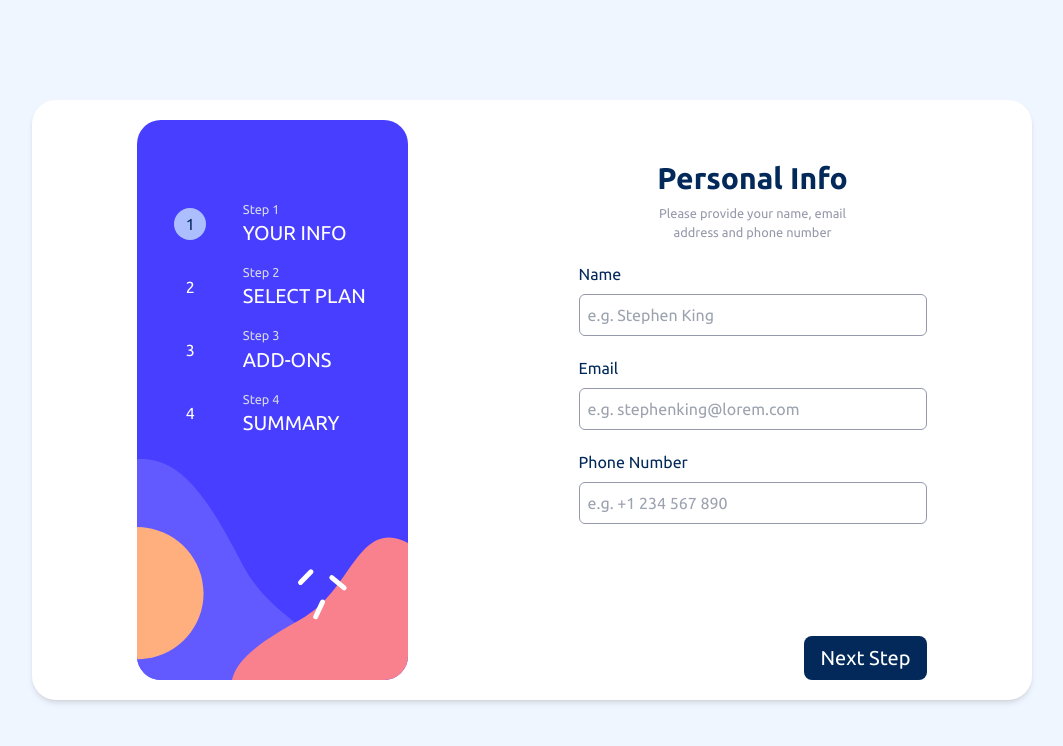
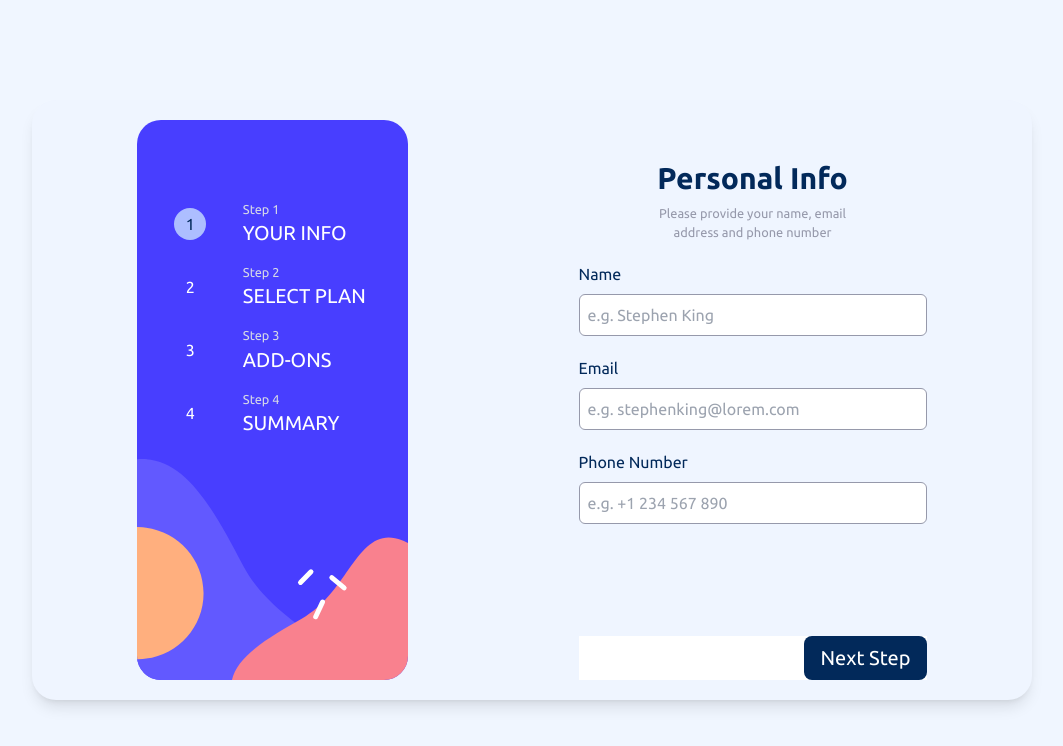
Before and after one commit to NikaBotchorishvili/multistep-form, a React (Vite) app: page / in a window 1280 px wide. Shown: the top 746 px of the page, without its empty margins (108-1171 px from the left). Built offline with nearby package versions, Linux system fonts and the light colour scheme.

Commit message:
fixes #1

```diff
--- a/src/App.tsx
+++ b/src/App.tsx
@@ -1,4 +1,4 @@
-import Form from "./components/form";
+import Form from "./components/multiStepForm/form";
 import "./index.css"
 import ContextProvider from "./Context/MultiStepContext";
 import PersonalInfo from "./components/multiStepForm/Personalize/PersonalInfo";
--- a/src/components/form.tsx
+++ /dev/null
@@ -1,68 +0,0 @@
-import { useContext } from "react";
-import { Context } from "../Context/MultiStepContext";
-
-import Sidebar from "./Sidebar";
-import Title from "./multiStepForm/components/Title";
-import ThankYou from "./thankYou";
-import { ContextType } from "../Context/Types";
-function Form() {
-	const {
-		currentStepIndex,
-		back,
-		next,
-		step,
-		steps,
-		handleSubmitFinish,
-		finished,
-		errors
-	} = useContext(Context) as Required<Partial<ContextType>>;
-	return (
-		<main className="flex md:flex-row flex-col h-[600px] shadow-md w-[1000px] justify-around p-5 bg-White rounded-3xl">
-			<Sidebar currentStepIndex={currentStepIndex} />
-			<div className="flex flex-col md:h-full justify-between md:static absolute top-32 left-1/2 right-1/2 md:translate-x-0 -translate-x-1/2 md:w-fit w-5/6 h-fit bg-Alabaster md:bg-opacity-0 p-5 rounded-2xl md:rounded-none md:p-0 box-content">
-				<div className="flex flex-col gap-5 w-full h-full">
-					{finished ? (
-						<ThankYou />
-					) : (
-						<>
-							<Title />
-							{step}
-						</>
-					)}
-				</div>
-
-				<div className="flex justify-between w-full  md:static">
-					{!finished && (
-						<>
-							{currentStepIndex !== 0 && (
-								<button
-									onClick={back}
-									className="mr-auto text-CoolGray font-bold hover:text-MarineBlue duration-76"
-								>
-									Go Back
-								</button>
-							)}
-							{currentStepIndex + 1 < steps.length ? (
-								<button
-									onClick={next}
-									className="ml-auto text-White bg-MarineBlue text-xl px-4 py-2 rounded-lg hover:bg-opacity-90 duration-150"
-								>
-									Next Step
-								</button>
-							) : (
-								<button
-									onClick={handleSubmitFinish}
-									className="ml-auto text-White bg-MarineBlue text-xl px-4 py-2 rounded-lg hover:bg-opacity-90 duration-150"
-								>
-									Finish
-								</button>
-							)}
-						</>
-					)}
-				</div>
-			</div>
-		</main>
-	);
-}
-
-export default Form;
--- a/src/components/multiStepForm/Personalize/PersonalInfo.tsx
+++ b/src/components/multiStepForm/Personalize/PersonalInfo.tsx
@@ -30,11 +30,11 @@ function PersonalInfo() {
 			<Input
 				label="Phone Number"
 				name="phone_number"
-				error={errors.email}
-				value={formData.personalize.email}
+				error={errors.phone_number}
+				value={formData.personalize.phone_number}
 				placeholder="e.g. +1 234 567 890"
 				handler={handlePersonalizeChange}
-				type="email"
+				type="text"
 			/>
 		</form>
 	);
--- a/src/components/multiStepForm/SelectYourPlan/SelectYourPlan.tsx
+++ b/src/components/multiStepForm/SelectYourPlan/SelectYourPlan.tsx
@@ -1,38 +1,12 @@
 import { useContext, useEffect } from "react";
 import Input from "./components/input";
 import { Context } from "../../../Context/MultiStepContext";
-import { ContextType } from "../../../Context/Types";
+import {ContextType} from "../../../Context/Types"
 function SelectYourPlan() {
-	const { planType, handleSetPlanType, setFormData } =
-		useContext(Context) as Required<Partial<ContextType>>;
+	const { planType, handleSetPlanType } =
+		useContext(Context) as Required<Partial<ContextType>>
 
-	useEffect(() => {
-		if (planType) {
-			setFormData((prev) => {
-				return {
-					...prev,
-					plan: {
-						...prev.plan,
-						type: !planType ? "monthly" : "yearly",
-						price: prev.plan.price * 10,
-					},
-				};
-			})
-			// 	Solution for the price isn't really good but it works in this case cause the price for every yearly plan
-			// 	is 10 times more than the corresponding monthly plan.
-		}else{
-			setFormData((prev) => {
-				return {
-					...prev,
-					plan: {
-						...prev.plan,
-						type: !planType ? "monthly" : "yearly",
-						price: prev.plan.price * 10,
-					},
-				};
-			})
-		}
-	}, [planType]);
+
 	const content = !planType ? (
 		<>
 			<Input
@@ -77,8 +51,8 @@ function SelectYourPlan() {
 		</>
 	);
 	return (
-		<>
-			<form className="flex gap-4 md:flex-row flex-col md:w-fit w-full ">
+		<div className="mb-40 flex  flex-col justify-center md:gap-y-6 gap-y-10">
+			<form className="flex gap-4 md:flex-row flex-col  md:w-fit w-full ">
 				{content}
 			</form>
 			<section className="flex  items-center gap-2 mx-auto">
@@ -110,7 +84,7 @@ function SelectYourPlan() {
 					Yearly
 				</h2>
 			</section>
-		</>
+		</div>
 	);
 }
 
--- /dev/null
+++ b/src/components/multiStepForm/components/NavigationButtons.tsx
@@ -0,0 +1,46 @@
+import { useContext } from "react";
+import { Context } from "../../../Context/MultiStepContext";
+import { ContextType } from "../../../Context/Types";
+function NavigationButtons() {
+	const {
+		finished,
+		currentStepIndex,
+		steps,
+		next,
+		handleSubmitFinish,
+		back,
+	} = useContext(Context) as Required<Partial<ContextType>>;
+	return (
+		<div className="flex justify-between w-full bottom-0 bg-White px-6 py-4 shadow-[3px_1px_30px_-15px_rgba(0,0,0,0.6)] md:shadow-none md:p-0 md:bg-transparent  fixed md:static ">
+			{!finished && (
+				<>
+					{currentStepIndex !== 0 && (
+						<button
+							onClick={back}
+							className="mr-auto text-CoolGray font-bold hover:text-MarineBlue duration-76"
+						>
+							Go Back
+						</button>
+					)}
+					{currentStepIndex + 1 < steps.length ? (
+						<button
+							onClick={next}
+							className="ml-auto text-White bg-MarineBlue text-xl px-4 py-2 rounded-lg hover:bg-opacity-90 duration-150"
+						>
+							Next Step
+						</button>
+					) : (
+						<button
+							onClick={handleSubmitFinish}
+							className="ml-auto text-White bg-MarineBlue text-xl px-4 py-2 rounded-lg hover:bg-opacity-90 duration-150"
+						>
+							Finish
+						</button>
+					)}
+				</>
+			)}
+		</div>
+	);
+}
+
+export default NavigationButtons;
--- /dev/null
+++ b/src/components/multiStepForm/form.tsx
@@ -0,0 +1,37 @@
+import { useContext } from "react";
+import { Context } from "../../Context/MultiStepContext";
+import Sidebar from "../Sidebar";
+import Title from "./components/Title";
+import ThankYou from "../thankYou";
+import { ContextType } from "../../Context/Types";
+import NavigationButtons from "./components/NavigationButtons";
+import useWindowSize from "../../hooks/useWindowSize";
+function Form() {
+	const { width, height } = useWindowSize();
+	const { currentStepIndex, step, finished } = useContext(
+		Context
+	) as Required<Partial<ContextType>>;
+	return (
+		<>
+			<main className="flex md:flex-row flex-col h-[600px] shadow-none md:shadow-lg w-[1000px] justify-around p-5 bg-opacity-0 md:bg-background rounded-3xl">
+				<Sidebar currentStepIndex={currentStepIndex} />
+				<div className="flex flex-col md:h-full  md:static absolute top-32 left-1/2 right-1/2 md:translate-x-0 -translate-x-1/2 md:w-fit w-5/6 h-fit bg-Alabaster md:bg-opacity-0 p-5 rounded-2xl md:rounded-none md:p-0 box-content">
+					<div className="flex flex-col gap-5 w-full h-full ">
+						{finished ? (
+							<ThankYou />
+						) : (
+							<>
+								<Title />
+								{step}
+							</>
+						)}
+					</div>
+					{width >= 768 && <NavigationButtons />}
+				</div>
+			</main>
+			{width <= 768 && <NavigationButtons />}
+		</>
+	);
+}
+
+export default Form;
--- a/src/components/thankYou.tsx
+++ b/src/components/thankYou.tsx
@@ -2,7 +2,7 @@ import Title from "./multiStepForm/components/Title";
 
 function ThankYou() {
     return (
-        <main className="flex h-full  flex-col justify-center items-center">
+        <main className="flex h-full  flex-col justify-center items-center mt-20 md:m-0">
             <img className="w-min h-min" src="/images/icon-thank-you.svg" alt="" />
             <Title title="Thank You!" description="Thanks for confirming your subscription! We hope you have fun using our platform. If you ever need support, please feel free to email us at support@loremgaming.com." />
         </main>
--- /dev/null
+++ b/src/hooks/useWindowSize.ts
@@ -0,0 +1,28 @@
+import { useState, useEffect } from "react";
+
+type WindowSizeType = {
+	width: number;
+	height: number;
+};
+
+function useWindowSize() {
+	const [windowSize, setWindowSize] = useState<WindowSizeType>({
+		width: window.innerWidth,
+		height: window.innerHeight,
+	});
+
+	function handleResize() {
+		setWindowSize({
+			width: window.innerWidth,
+			height: window.innerHeight,
+		});
+	}
+	useEffect(() => {
+		window.addEventListener("resize", handleResize);
+		return () => window.removeEventListener("resize", handleResize);
+	});
+
+	return windowSize;
+}
+
+export default useWindowSize;
--- a/tailwind.config.js
+++ b/tailwind.config.js
@@ -15,6 +15,7 @@ module.exports = {
 			Magnolia: "hsl(217, 100%, 97%)",
 			Alabaster: "hsl(231, 100%, 99%)",
 			White: "hsl(0, 0%, 100%)",
+			background: "#EFF5FF"
 		},
 		fontFamily: {
 			sans: ["'Ubuntu', sans-serif", ...defaultTheme.fontFamily.sans],
```
